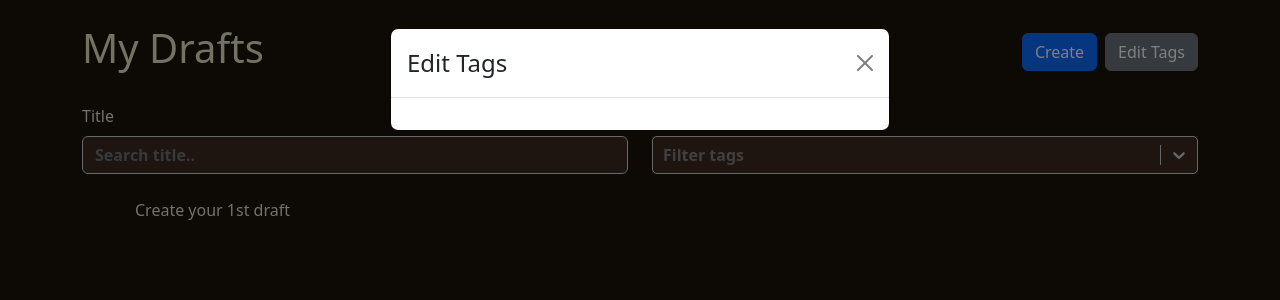
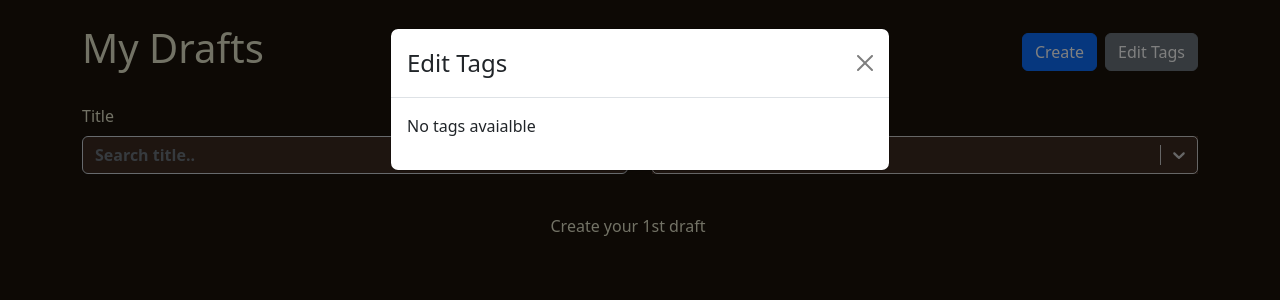
Before and after one commit to deepak-07/NoteIT, a React (Create React App) app in the folder noteit/: page / in a window 1280 px wide. Both pictures are taken after a click on the button "Edit Tags". Shown: the top 300 px of the page. Built offline with nearby package versions, Linux system fonts and the light colour scheme.

Commit message:
fix: handle text for no tags and notes

```diff
--- a/noteit/src/components/NoteList.tsx
+++ b/noteit/src/components/NoteList.tsx
@@ -107,9 +107,11 @@ export const NoteList: FC<NotesListProps> = ({
       </Form>
       <Row xs={1} sm={2} lg={3} xl={4} className="">
         {notesData.length == 0 ? (
-          <div className="text-center font-weight-bold">
+          <Row className="w-100">
+            <div className="text-center my-3 font-weight-bold">
               Create your 1st draft
             </div>
+          </Row>
         ) : filteredNotes?.length > 0 ? (
           filteredNotes?.map((note) => {
             return (
@@ -119,9 +121,11 @@ export const NoteList: FC<NotesListProps> = ({
             );
           })
         ) : (
-          <div className="text-center font-weight-bold">
+          <Row className="w-100">
+            <div className="text-center my-3 font-weight-bold">
               Ahh.. Nothing to show
             </div>
+          </Row>
         )}
       </Row>
 
@@ -161,7 +165,8 @@ export const EditModalTags = ({
         </Modal.Header>
         <Modal.Body>
           <Stack gap={2}>
-            {availableTags.map((tag) => {
+            {availableTags.length > 0 ? (
+              availableTags.map((tag) => {
                 return (
                   <Row key={tag.id}>
                     <Col>
@@ -184,7 +189,10 @@ export const EditModalTags = ({
                     </Col>
                   </Row>
                 );
-            })}
+              })
+            ) : (
+              <p>No tags avaialble</p>
+            )}
           </Stack>
           <Stack>
             <Row></Row>
```
Lines whose indentation alone changed are shown as unchanged.
